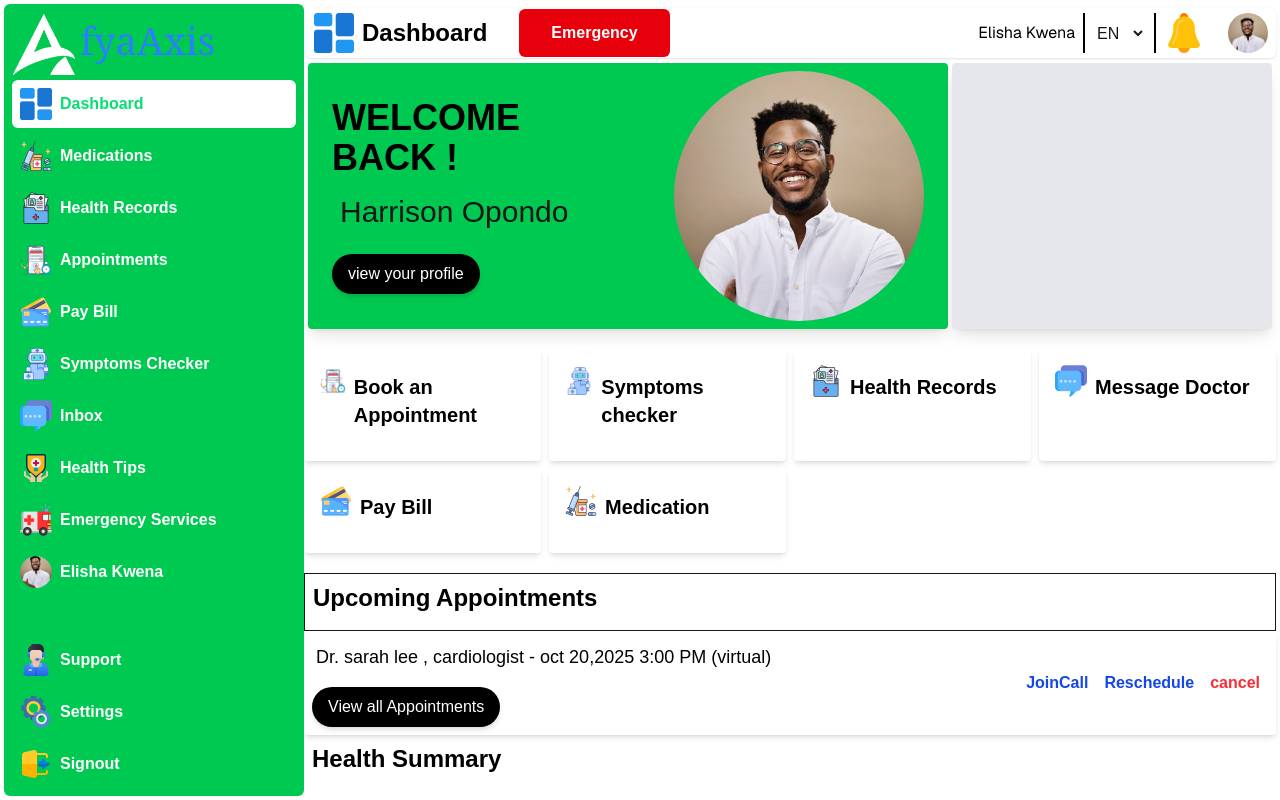
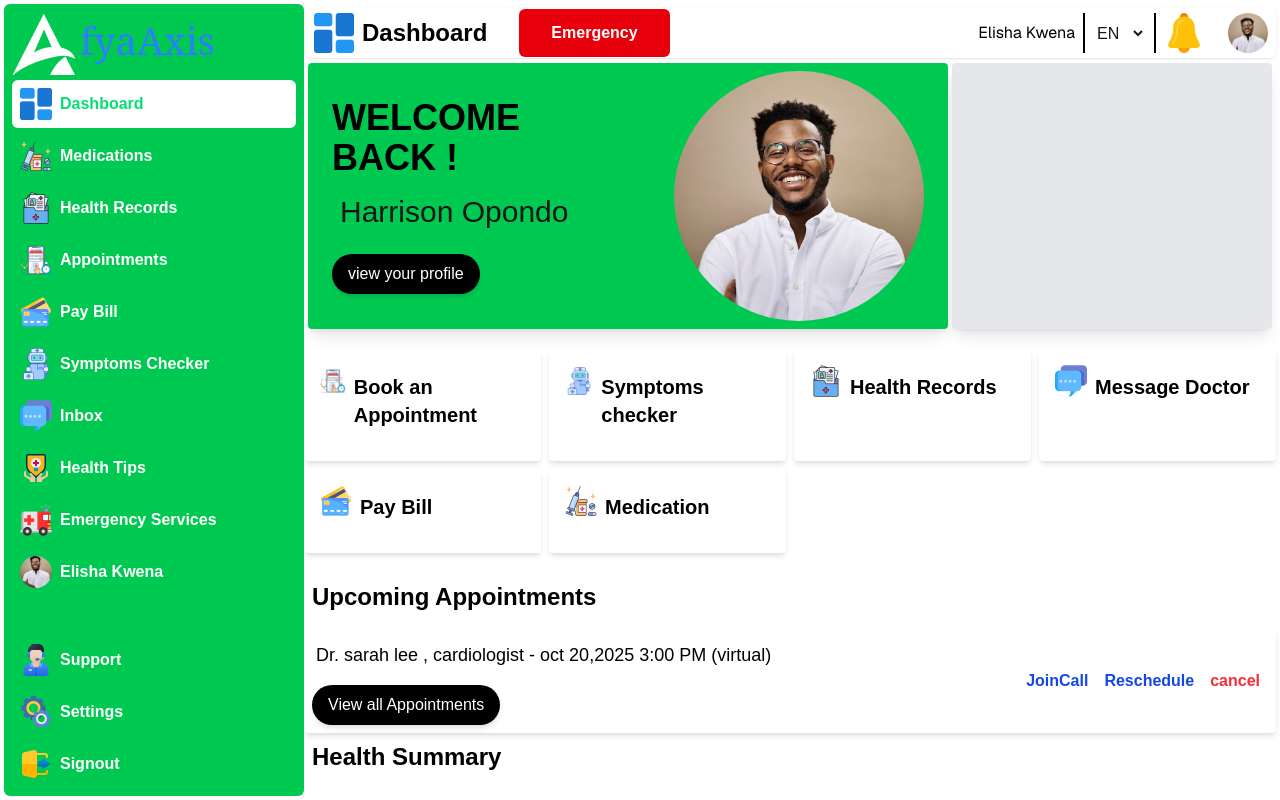
Before and after one commit to Elisha-Kwena/afyaaxis, a Next.js app in the folder client/: page /dashboard in a window 1280 px wide. Built offline with nearby package versions, Linux system fonts and the light colour scheme.

Commit message:
Remove border from Upcoming Appointments section
The border class was removed from the Upcoming Appointments section container in the dashboard page to improve visual appearance.

```diff
--- a/client/src/app/(patient)/dashboard/page.tsx
+++ b/client/src/app/(patient)/dashboard/page.tsx
@@ -77,7 +77,7 @@ export default function DashBoard() {
         </div>
         <div>
           {/* Upcoming Appointments Section */}
-          <div className="mt-5 border">
+          <div className="mt-5 ">
             <h1 className="text-black text-2xl p-2 font-semibold mb-2">
               Upcoming Appointments
             </h1>
```
